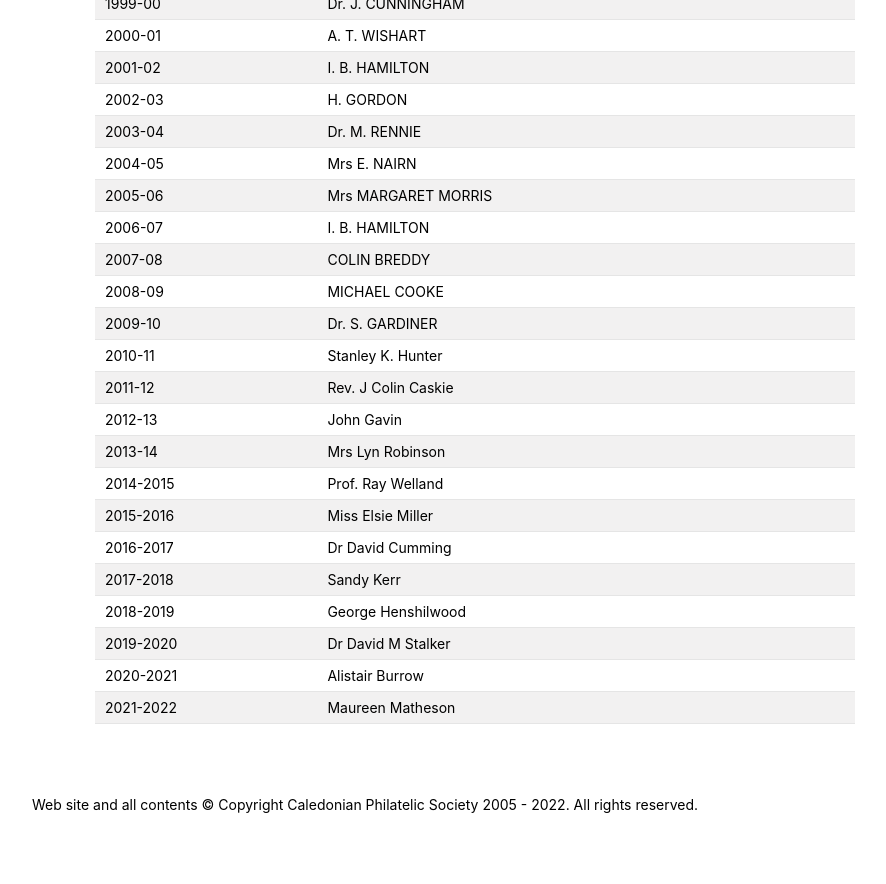
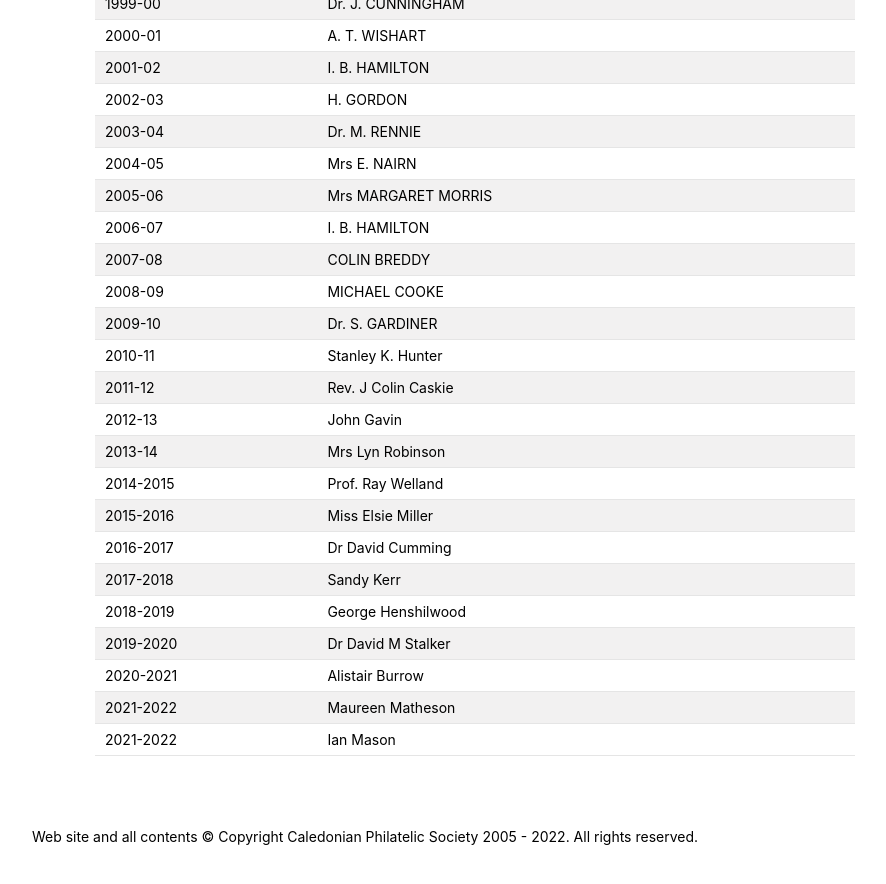
Before and after one commit to astalker/caledonian-stamps, a Jekyll site: the page built from past-presidents.md, in a window 1280 px wide and 900 px high, scrolled down 3079 px. Shown: the top 884 px of the window, without its empty margins (275-1161 px from the left). Built offline with Jekyll 4.4.1, drawn with Linux system fonts in a browser that asks for light colours; our own code applies the rules of GitHub Pages for plain Markdown files.

Commit message:
Ian Mason for 2022 - 2023 added

```diff
--- a/past-presidents.md
+++ b/past-presidents.md
@@ -114,3 +114,4 @@ Date    | President
 2019-2020 | Dr David M Stalker |
 2020-2021 | Alistair Burrow |
 2021-2022 | Maureen Matheson|
+2021-2022 | Ian Mason|
```
